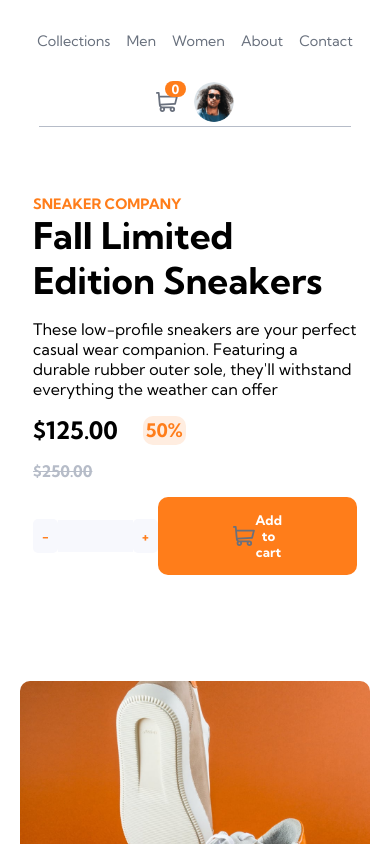
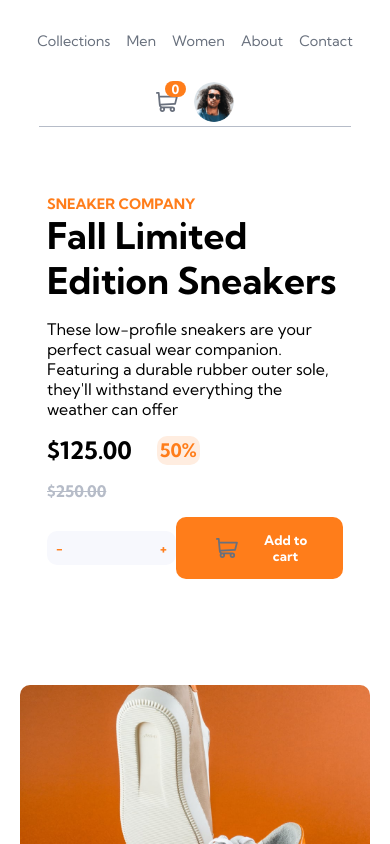
Before and after one commit to femas1/e-commerce-landing-page, a React (Vite) app: page / in a window 390 px wide. Shown: the top 844 px of the page. Built offline with nearby package versions, Linux system fonts and the light colour scheme.

Commit message:
add styles

```diff
--- a/src/App.css
+++ b/src/App.css
@@ -119,6 +119,7 @@
 .dropdown {
     position: relative;
     z-index: 1000;
+
 }
 
 .dropdown-menu {
@@ -135,8 +136,12 @@
     border-bottom: 1px solid hsl(220, 14%, 75%);
     padding: 1rem;
     margin: 0;
+    font-size: 1rem;
+}
 
-    font-size: 1rem;
+.empty-cart {
+    padding: 55px;
+    text-align: center;
 }
 
 .cart-item {
@@ -271,7 +276,7 @@ input {
     appearance: textfield;
     border: none;
     background-color: hsl(223, 64%, 98%);
-    height: 22px;
+    height: 32px;
     width: 75px;
     align-self: center;
     text-align: center;
@@ -283,6 +288,11 @@ input:focus {
 }
 
 .quantity {
+    display: flex;
+    justify-content: space-between;
+}
+
+.quantity-input {
     display: flex;
 }
 
@@ -303,11 +313,26 @@ input:focus {
     border-radius: 10px;
 }
 
+@media (max-width: 640px) {
+    .btn {
+
+        padding: 15px 25px;
+    }
+}
+
 #decrease-btn,
 #increase-btn {
-    border-radius: 5px;
+    border-radius: 10px 0 0 10px;
     padding: 9px;
     align-self: center;
     background-color: hsl(223, 64%, 98%);
     color: hsl(26, 100%, 55%);
 }
+
+#increase-btn {
+    border-radius: 0 10px 10px 0;
+}
+
+#add-to-cart-btn > *{
+    margin: 0 15px;
+}
--- a/src/components/AddToCartButton.jsx
+++ b/src/components/AddToCartButton.jsx
@@ -5,6 +5,7 @@ const AddToCartButton = ({ itemQty, setItemQty, inputValue}) => {
   return (
     <>
         <button className='btn'
+                id='add-to-cart-btn'
               onClick={() => {inputValue > 0 && setItemQty(itemQty + inputValue)}}
         >
             <img className='cart-icon' src={cartIcon}/>
--- a/src/components/Cart.jsx
+++ b/src/components/Cart.jsx
@@ -37,7 +37,7 @@ const Cart = ({ itemQty, setItemQty}) => {
         <button className="btn" id='btn-checkout'>Checkout</button>
         </div>}
 
-        {itemQty === 0 && "Your cart is empty."}
+        {itemQty === 0 && <p className='empty-cart'>Your cart is empty.</p>}
       </div>}
 
     </div>
--- a/src/components/QuantityInput.jsx
+++ b/src/components/QuantityInput.jsx
@@ -15,7 +15,7 @@ const QuantityInput = ({ inputValue, setInputValue}) => {
 
 
   return (
-    <>
+    <div className='quantity-input'>
         <button
             className="btn"
             id="decrease-btn"
@@ -32,7 +32,7 @@ const QuantityInput = ({ inputValue, setInputValue}) => {
               id="increase-btn"
               onClick={increaseValue}
         >+</button>
-    </>
+    </div>
   )
 }
 
```
